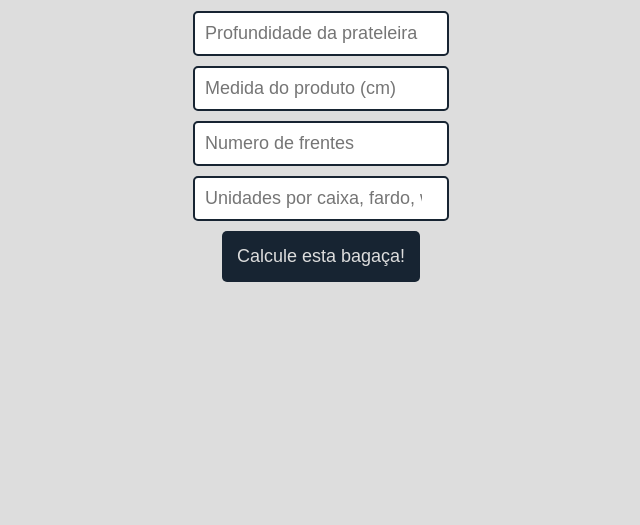
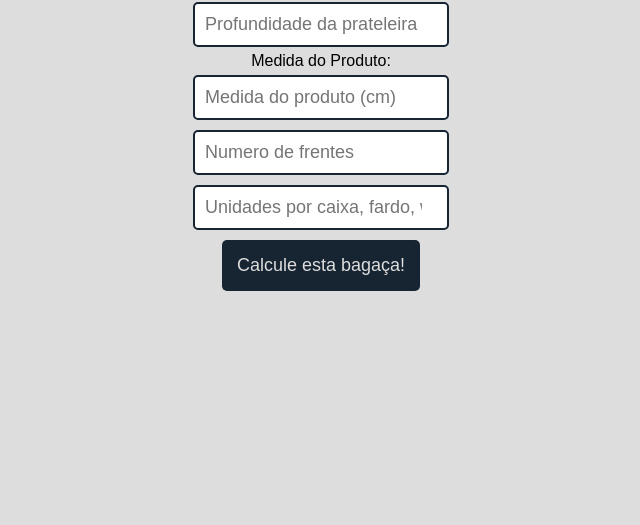
Before and after one commit to LeoEliel/auto-capacitor, a plain HTML site: page index.html in a window 1280 px wide. Shown: the part 275-800 px from the top of the page, without its empty margins (327-967 px from the left). Drawn offline with Linux system fonts and the light colour scheme.

Commit message:
modificado: index.html

```diff
--- a/index.html
+++ b/index.html
@@ -18,7 +18,7 @@
                 <!-- <label for="shelfDeepness">Profundidade da prateleira:</label> -->
                 <input type="number" id="shelfDeepness" placeholder="Profundidade da prateleira (cm)" class="form-item" min="1" step="0.1">
 
-                <!-- <label for="productMeasure">Medida do Produto:</label> -->
+                <label for="productMeasure">Medida do Produto:</label>
                 <input type="number" name="productMeasure" id="productMeasure" placeholder="Medida do produto (cm)" class="form-item" min="1" step="0.1">
 
                 <!-- <label for="qtdRows">Nº de Frentes:</label> -->
```
